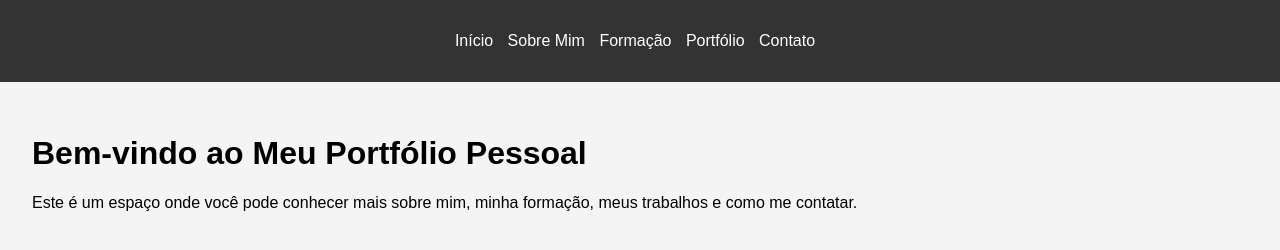
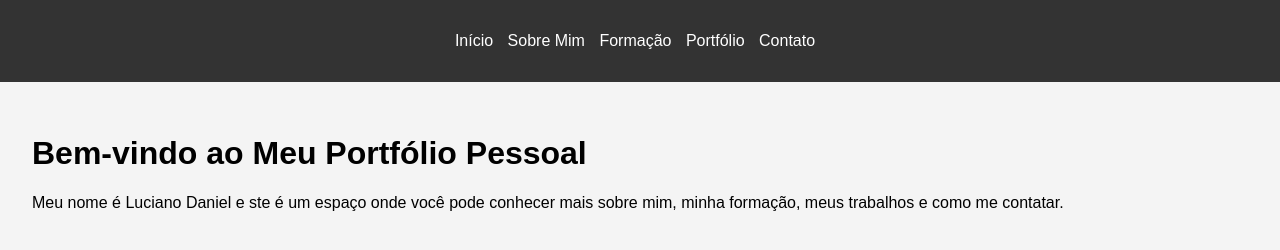
Before and after one commit to lucianodaniel689/TrabalhoDesenvolvimentoWeb, a plain HTML site: page index.html in a window 1280 px wide. Drawn offline with Linux system fonts and the light colour scheme.

Commit message:
Update index.html

```diff
--- a/index.html
+++ b/index.html
@@ -20,7 +20,7 @@
     </header>
     <main>
         <h1>Bem-vindo ao Meu Portfólio Pessoal</h1> <!-- Título principal da página -->
-        <p>Este é um espaço onde você pode conhecer mais sobre mim, minha formação, meus trabalhos e como me contatar.</p> <!-- Descrição da página -->
+        <p>Meu nome é Luciano Daniel e ste é um espaço onde você pode conhecer mais sobre mim, minha formação, meus trabalhos e como me contatar.</p> <!-- Descrição da página -->
     </main>
 </body>
 </html>
```
